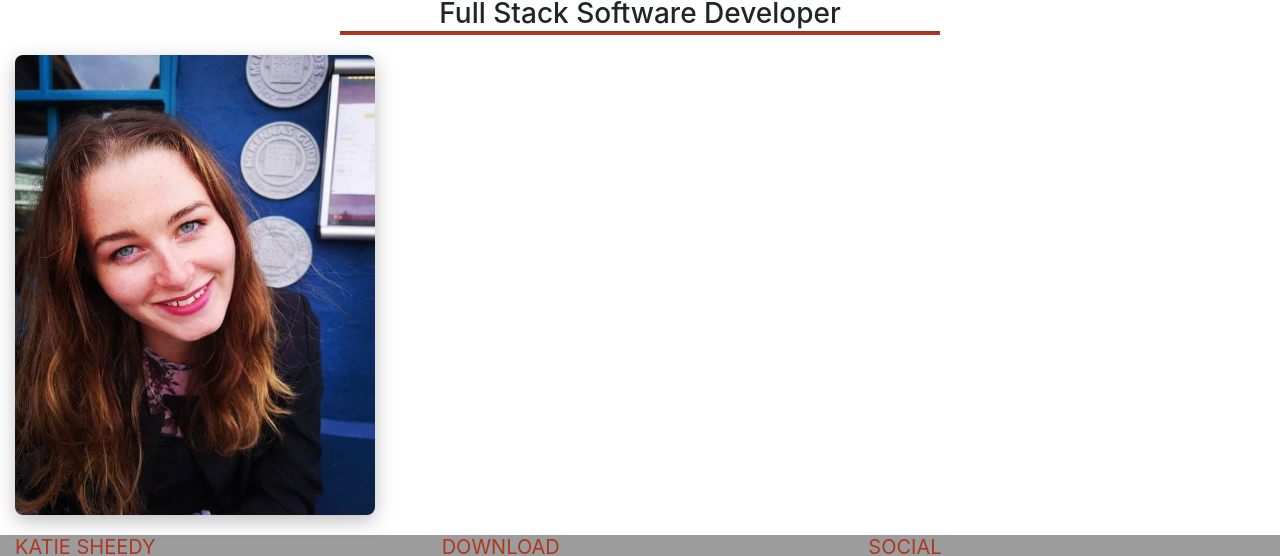
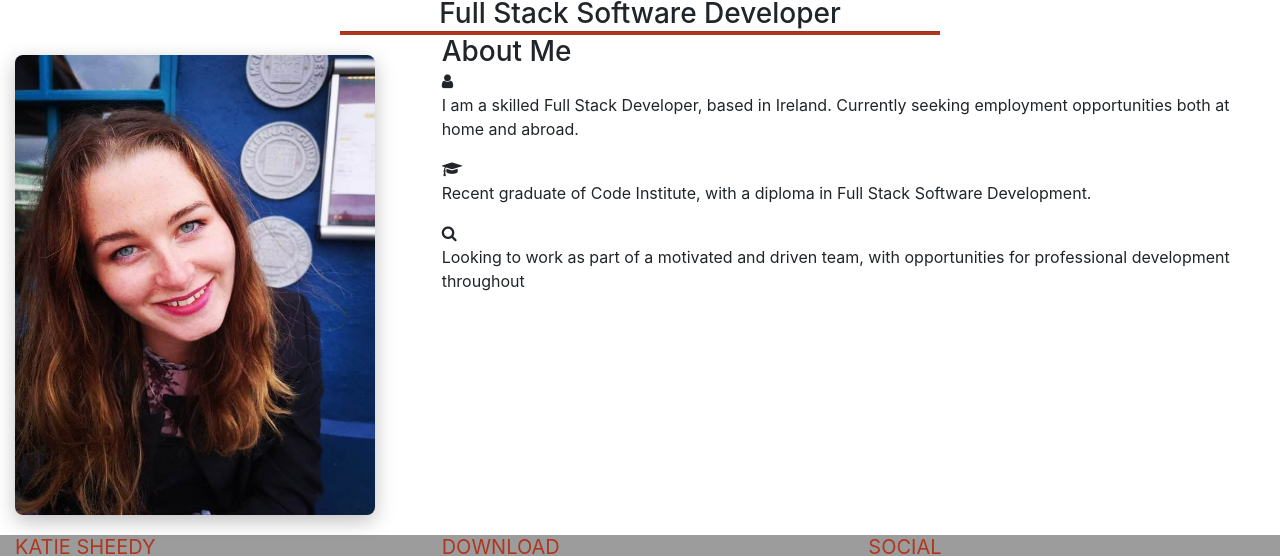
Before and after one commit to KSheeds1/Katie-Sheedy-Portfolio, a plain HTML site: page index.html in a window 1280 px wide. Shown: the part 115-671 px from the top of the page. Drawn offline with nearby package versions, Linux system fonts and the light colour scheme.

Commit message:
add content and icons to 'about-me' div  in index.html

```diff
--- a/index.html
+++ b/index.html
@@ -46,11 +46,24 @@
             <div class="col d-flex align-items-center justify-content-center">
                 <hr class="block-divider">
             </div>
-            <div class="row">
-                <div class="col-sm-6 d-none d-sm-block">
+            <div class="row" id="about">
+                <div class="col-sm-4 d-none d-sm-block col-sm-4">
                     <img src="assets/images/profile-image.jpg" id="profile-image" alt="Profile image">
                 </div>
+                <div class="col-sm-8">
+                    <h3>About Me</h3>
+                    <i class="about-icon fa fa-user" aria-hidden="true"></i>
+                    <p class="about-p">I am a skilled Full Stack Developer, based in Ireland. Currently seeking employment opportunities both at home and abroad.</p>
+                    <i class="about-icon fa fa-graduation-cap" aria-hidden="true"></i>
+                    <p>Recent graduate of Code Institute, with a diploma in Full Stack Software Development.</p>
+                    <i class="about-icon fa fa-search" aria-hidden="true"></i>
+                    <p>Looking to work as part of a motivated and driven team, with opportunities for professional development throughout</p>
+
+                </div>
+
             </div>
+
+
         </div>
     </section>
     <footer class="container-fluid">
```
